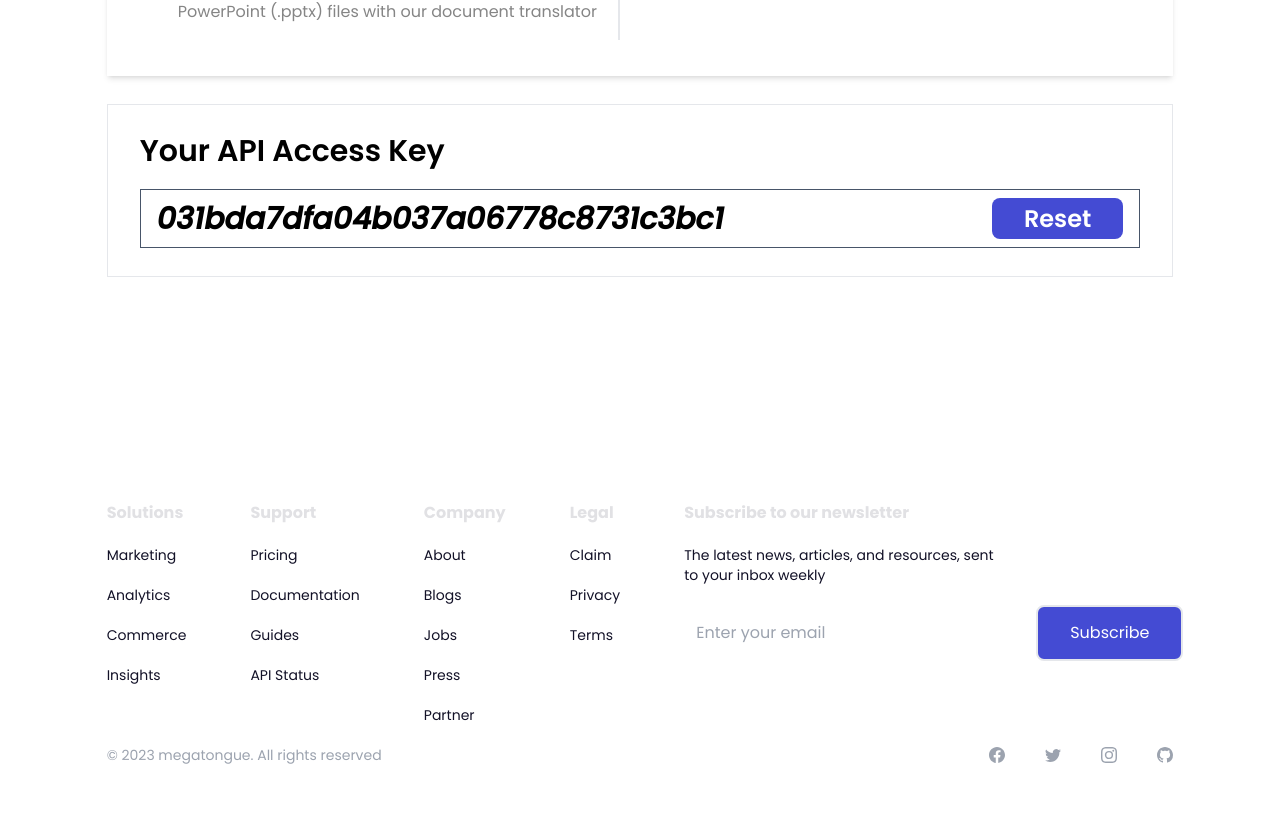
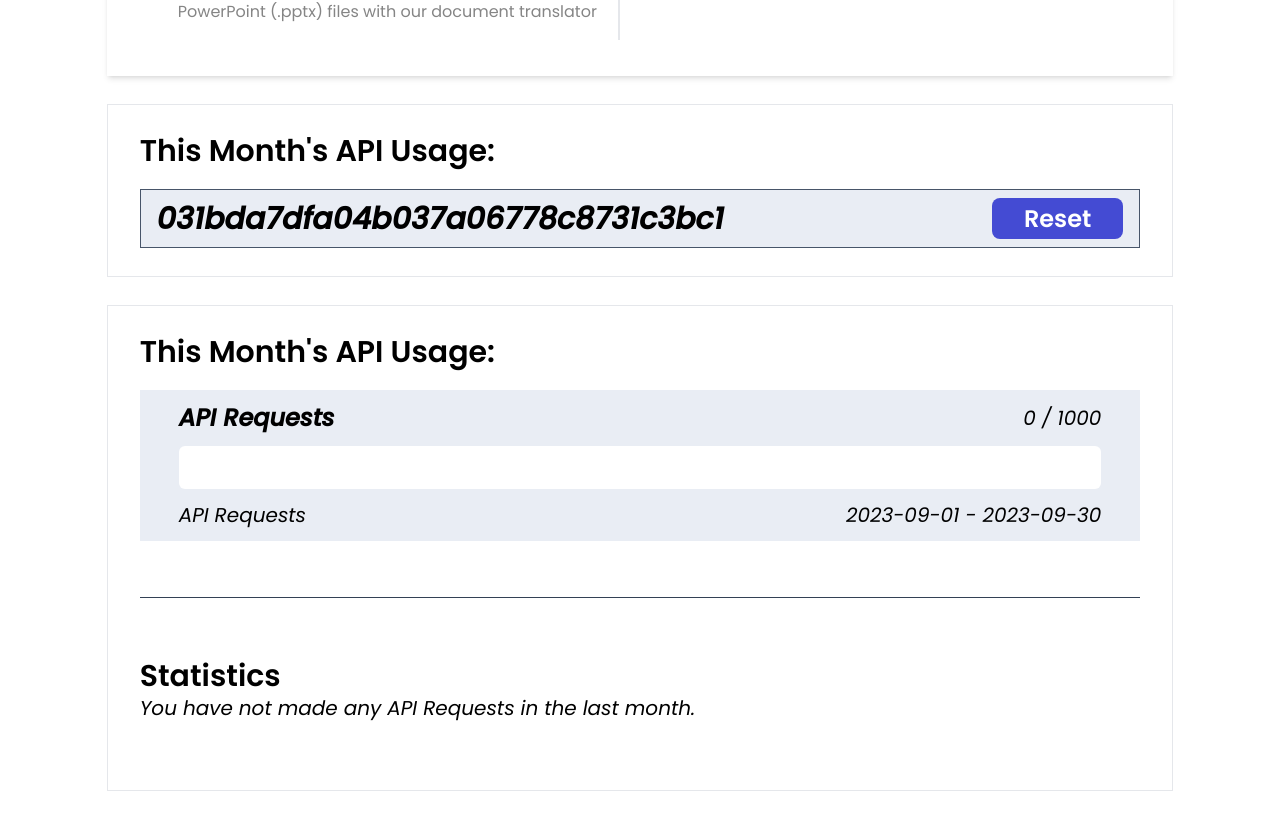
Before and after one commit to stivex001/MegaTongue, a React (Vite) app: page /subscription-plan in a window 1280 px wide. Shown: the part 388-1218 px from the top of the page. Built offline with nearby package versions, Linux system fonts and the light colour scheme.

Commit message:
feat:implemented apistats section

```diff
--- a/src/components/ApiAccessKey.tsx
+++ b/src/components/ApiAccessKey.tsx
@@ -8,8 +8,8 @@ const ApiAccessKey = () => {
     <section className={` mx-auto w-5/6  md:h-full md:pb-0 border `}>
       <div className="py-7 px-8">
         <div className="flex flex-col gap-5">
-          <h1 className="text-3xl font-semibold">Your API Access Key</h1>
-          <div className="flex items-center justify-between py-2 px-4 border border-slate-600">
+          <h1 className="text-3xl font-semibold">This Month's API Usage:</h1>
+          <div className="flex items-center justify-between py-2 px-4 border border-slate-600 bg-[#e9edf4]">
             <p className="text-3xl font-semibold italic">031bda7dfa04b037a06778c8731c3bc1</p>
             <CustomButton className="w-fit h-[41px] text-2xl font-semibold flex items-center bg-dark-blue">Reset</CustomButton>
           </div>
--- /dev/null
+++ b/src/components/ApiUsage.tsx
@@ -0,0 +1,43 @@
+// import React from 'react'
+
+// type Props = {}
+
+const ApiUsage = () => {
+  return (
+    <section className={` mx-auto w-5/6  md:h-full md:pb-0 border `}>
+      <div className="py-7 px-8">
+        <div className="flex flex-col gap-5">
+          <h1 className="text-3xl font-semibold">This Month's API Usage:</h1>
+          <div className="bg-[#e9edf4] py-3 px-[39px] flex flex-col gap-3">
+            <div className="flex items-center justify-between">
+              <p className="text-2xl italic font-semibold">API Requests</p>
+              <span className="text-[20px] font-normal italic">0 / 1000</span>
+            </div>
+            <div className="w-full">
+              <input
+                type="text"
+                readOnly
+                className="w-full h-[43px] rounded-md"
+              />
+            </div>
+            <div className="flex items-center justify-between">
+              <p className="text-xl font-normal italic">API Requests</p>
+              <span className="text-xl font-normal italic">
+                2023-09-01 - 2023-09-30
+              </span>
+            </div>
+          </div>
+          <div className="w-full h-[1px] bg-slate-700 accent-gray-800 mt-9" />
+          <div className="py-10">
+            <h1 className="text-3xl font-semibold ">Statistics</h1>
+            <span className="text-xl font-normal italic">
+              You have not made any API Requests in the last month.
+            </span>
+          </div>
+        </div>
+      </div>
+    </section>
+  );
+};
+
+export default ApiUsage;
--- a/src/pages/Subscription.tsx
+++ b/src/pages/Subscription.tsx
@@ -1,6 +1,7 @@
 // import React from 'react'
 
 import ApiAccessKey from "../components/ApiAccessKey"
+import ApiUsage from "../components/ApiUsage"
 import Hero from "../components/Hero"
 
 // type Props = {}
@@ -10,6 +11,7 @@ const Subscription = () => {
     <div className="flex flex-col gap-7">
       <Hero />
       <ApiAccessKey />
+      <ApiUsage />
     </div>
   )
 }
```
